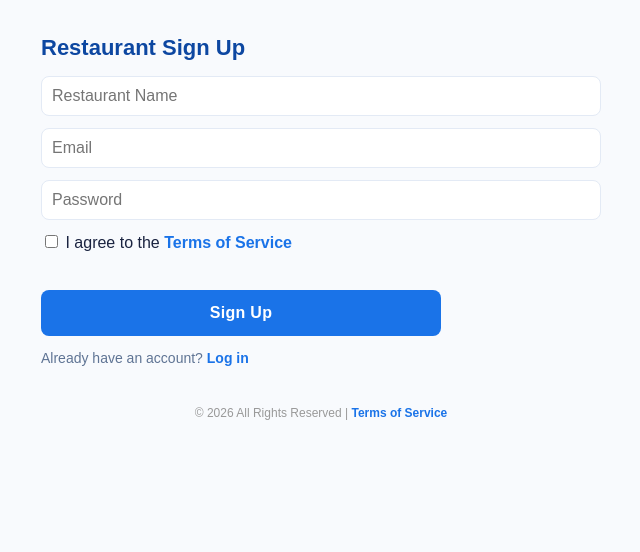
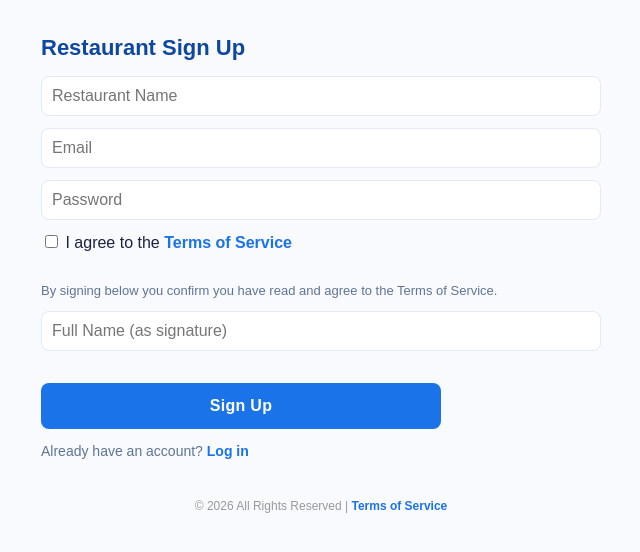
Before and after one commit to jacquesc99/restaurant-app, a Flask app: page /signup in a window 1280 px wide. Shown: the top 552 px of the page, without its empty margins (319-959 px from the left). Run offline with Flask 3, Linux system fonts and the light colour scheme; parts of the project's set-up code (start-up, migrations or seed data) failed here and were passed over.

Commit message:
terms and policies

```diff
--- a/app.py
+++ b/app.py
@@ -6,6 +6,9 @@ from flask_sqlalchemy import SQLAlchemy
 from flask_login import LoginManager, UserMixin, login_user, logout_user, login_required, current_user
 from werkzeug.security import generate_password_hash, check_password_hash
 from datetime import datetime, timedelta
+from flask_mail import Mail, Message
+mail = Mail(app)
+
 
 app = Flask(__name__)
 from config import Config
@@ -64,6 +67,8 @@ def signup():
         name = request.form.get('name')
         email = request.form.get('email')
         password = request.form.get('password')
+        signature = request.form.get('signature')
+        agreed_at = datetime.utcnow().strftime('%B %d, %Y at %H:%M UTC')
 
         base_slug = name.lower().replace(' ', '-')
         slug = base_slug
@@ -84,6 +89,28 @@ def signup():
         )
         db.session.add(restaurant)
         db.session.commit()
+
+        # send email to you
+        try:
+            msg = Message(
+                subject=f'New Restaurant Signup — {name}',
+                recipients=['jacques@ambrogio15.com'],
+                body=f"""
+New restaurant signed up:
+
+Restaurant Name: {name}
+Email: {email}
+Signed: {signature}
+Date: {agreed_at}
+Menu URL: /menu/{slug}
+
+They have agreed to the Terms of Service.
+                """
+            )
+            mail.send(msg)
+        except:
+            pass  # don't block signup if email fails
+
         login_user(restaurant)
         return redirect(url_for('dashboard'))
 
--- a/requirements.txt
+++ b/requirements.txt
@@ -6,3 +6,4 @@ Werkzeug>=3.0.0
 Flask-SQLAlchemy>=3.1.1
 Flask-Login>=0.6.3
 psycopg2-binary>=2.9.9
+Flask-Mail
--- a/templates/signup.html
+++ b/templates/signup.html
@@ -11,7 +11,7 @@
     {% endif %}
   {% endwith %}
 
-  <form method="POST">
+<form method="POST">
     <input type="text" name="name" placeholder="Restaurant Name" required><br>
     <input type="email" name="email" placeholder="Email" required><br>
     <input type="password" name="password" placeholder="Password" required><br>
@@ -21,8 +21,11 @@
       I agree to the <a href="/terms" target="_blank">Terms of Service</a>
     </label><br><br>
 
+    <p style="font-size:13px; color:#5f7494;">By signing below you confirm you have read and agree to the Terms of Service.</p>
+    <input type="text" name="signature" placeholder="Full Name (as signature)" required><br>
+
     <button type="submit">Sign Up</button>
-  </form>
+</form>
 
   <p>Already have an account? <a href="/login">Log in</a></p>
 {% endblock %}
```
Also changed, not shown: config.py (+7 -0 lines), templates/terms.html (renamed from terms.html).
